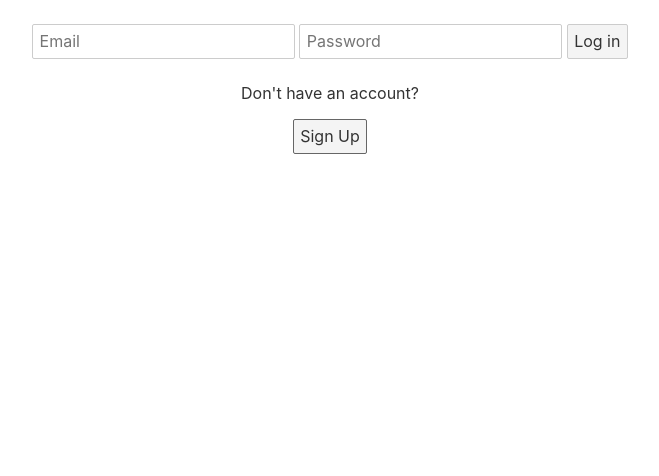
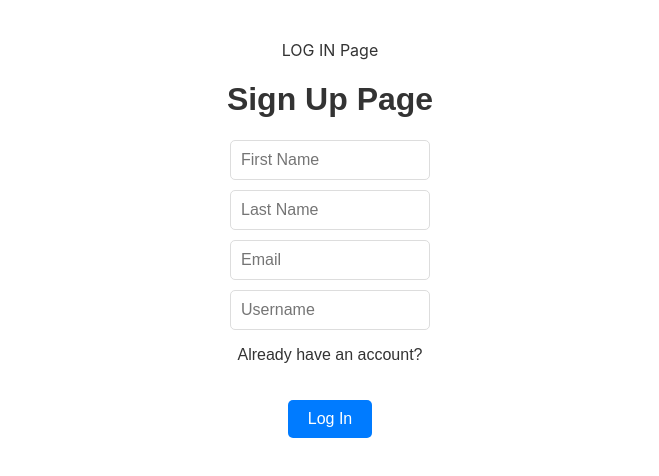
Before and after one commit to Rishik-Yechuri/Youtube-Dupe, a Svelte app: page / in a window 1280 px wide. Both pictures are taken after a click on the button "Sign Up". Shown: the top 476 px of the page, without its empty margins (310-969 px from the left). Built offline with nearby package versions, Linux system fonts and the light colour scheme; no server answers.

Commit message:
the signup button functioning

```diff
--- a/package.json
+++ b/package.json
@@ -20,6 +20,9 @@
   },
   "dependencies": {
     "firebase": "^9.22.2",
-    "sirv-cli": "^2.0.0"
+    "flowbite": "^1.6.6",
+    "flowbite-svelte": "^0.38.2",
+    "sirv-cli": "^2.0.0",
+    "svelte-routing": "^1.10.0"
   }
 }
--- a/src/App.svelte
+++ b/src/App.svelte
@@ -1,10 +1,18 @@
 <script>
 	import { auth } from './firebase.js';
 	import { onMount } from 'svelte';
+	import { navigate } from 'svelte-routing';
 	import LoginPage from './LoginPage.svelte';
+	import Signup from './routes/Signup.svelte';
+
+	import { Router, Route } from 'svelte-routing';
+
 
 	let name;
 	let user;
+
+	let onSignedUp = false;
+	let onLoggedIn = true;
 
 	onMount(() => {
 	  auth.onAuthStateChanged((_user) => {
@@ -12,18 +20,28 @@
 		name = _user ? _user.email : '';
 	  });
 	});
+
+	function toggle_logInPage(val){
+		onLoggedIn = val;
+	}
+	function toggle_Signup(val){
+      onSignedUp = val;
+    };
   </script>
 
   <main>
+	<p>LOG IN Page</p>
 	{#if user}
 	  <h1>Hello {name}!</h1>
 	  <p>Visit the <a href="https://svelte.dev/tutorial">Svelte tutorial</a> to learn how to build Svelte apps.</p>
-	{:else}
-	  <LoginPage />
-	  <p>Don't have an account?</p>
-      <button on:click={signUp}>Sign Up</button>
+	{:else if onLoggedIn}
+	  <LoginPage toggle_logInPage = {toggle_logInPage} LoginPage toggle_Signup = {toggle_Signup}/>
+	{:else if onSignedUp}
+	  <Signup LoginPage toggle_Signup = {toggle_Signup} toggle_logInPage = {toggle_logInPage}/>
 	{/if}
   </main>
+
+
 
   <style>
 	main {
--- a/src/LoginPage.svelte
+++ b/src/LoginPage.svelte
@@ -1,5 +1,7 @@
+
 <script>
     import { auth } from './firebase.js';
+
 
     let email = '';
     let password = '';
@@ -11,10 +13,25 @@
         console.error('Failed to sign in:', error);
       }
     }
+
+    const signUp = () => {
+      // navigate('/signup');
+    };
+
+    export let toggle_logInPage;
+    export let toggle_Signup;
+
+    function goToSignup(){
+      toggle_logInPage (false)
+      toggle_Signup(true)
+    };
   </script>
 
   <div>
     <input type="email" bind:value={email} placeholder="Email">
     <input type="password" bind:value={password} placeholder="Password">
     <button on:click={logIn}>Log in</button>
+    <p>Don't have an account?</p>
+	  <button on:click={goToSignup}>Sign Up</button >
+
   </div>
--- /dev/null
+++ b/src/routes/Signup.svelte
@@ -0,0 +1,66 @@
+<script>
+
+
+    let firstName = '';
+    let lastName = '';
+    let email = '';
+    let username = '';
+
+    function submitForm() {
+      console.log(`First Name: ${firstName}`);
+      console.log(`Last Name: ${lastName}`);
+      console.log(`Email: ${email}`);
+      console.log(`Username: ${username}`);
+    }
+
+    function navigateToLogin() {
+      console.log('Navigating to Login...');
+    }
+  </script>
+
+  <style>
+    .container {
+      font-family: Arial, sans-serif;
+      text-align: center;
+    }
+
+    .container h1 {
+      color: #333;
+    }
+
+    .container input {
+      display: block;
+      margin: 10px auto;
+      padding: 10px;
+      border: 1px solid #ddd;
+      border-radius: 5px;
+      width: 200px;
+    }
+
+    .container button {
+      padding: 10px 20px;
+      border: none;
+      border-radius: 5px;
+      background-color: #007BFF;
+      color: #fff;
+      cursor: pointer;
+    }
+
+    .login-btn {
+      margin-top: 20px;
+      background-color: #28a745;
+    }
+  </style>
+
+  <div class="container">
+    <h1>Sign Up Page</h1>
+    <div>
+      <input type="text" bind:value={firstName} placeholder="First Name" required>
+      <input type="text" bind:value={lastName} placeholder="Last Name" required>
+      <input type="email" bind:value={email} placeholder="Email" required>
+      <input type="text" bind:value={username} placeholder="Username" required>
+      <!-- <button on:click={submitForm}>Sign Up</button> -->
+    </div>
+    <p>Already have an account?</p>
+    <button class="login-btn" on:click={navigateToLogin}>Log In</button>
+  </div>
```
Also changed, not shown: 1 other file (tests, documents, lock files or other folders).
